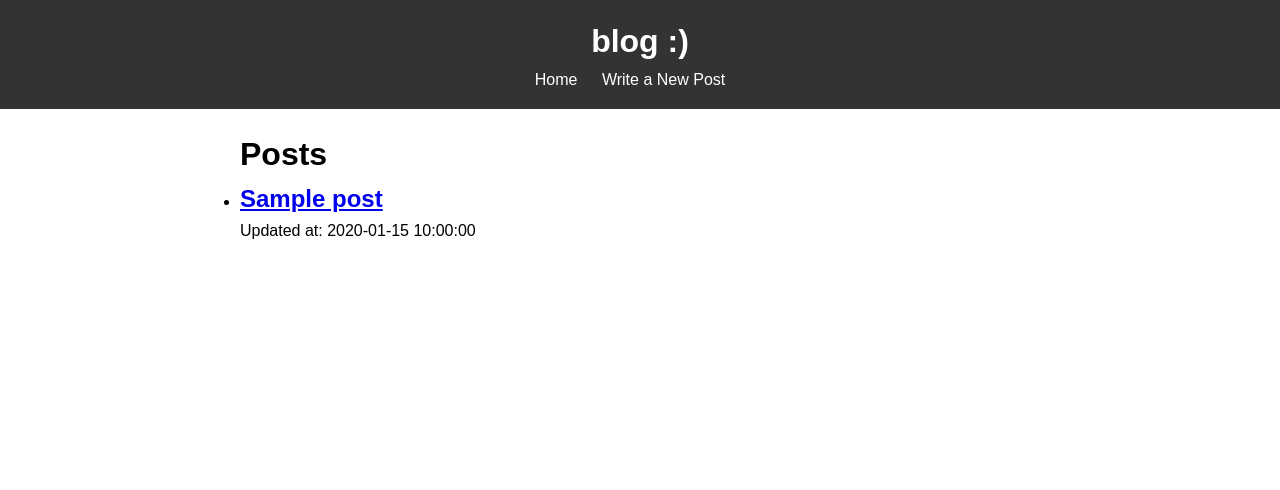
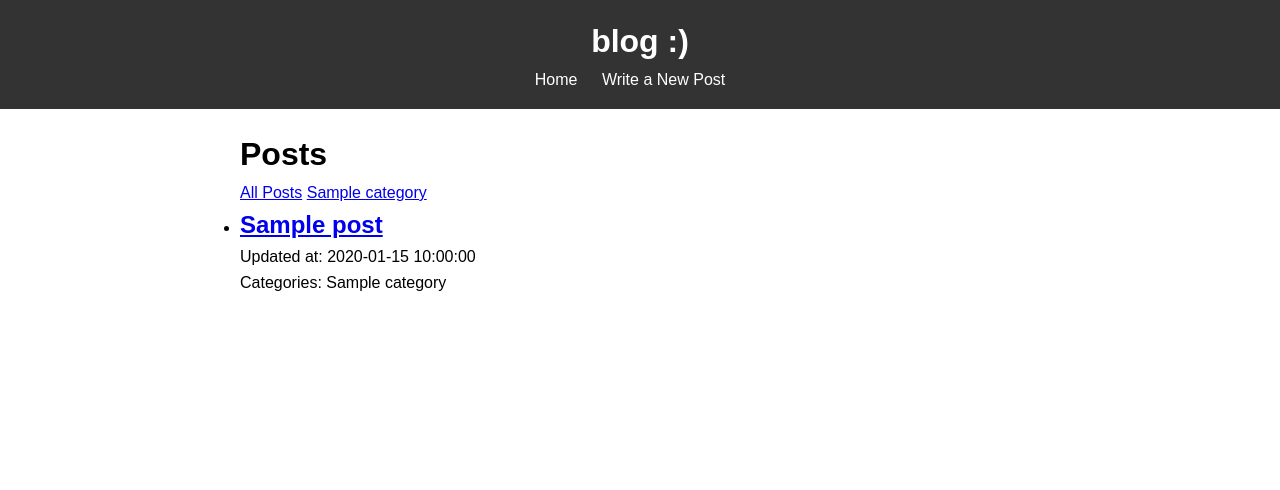
Before and after one commit to sqrtM/3wa_blog, a Symfony app: template templates/blog/index.html.twig in a window 1280 px wide. Shown: the top 490 px of the page. Run offline with Twig, Linux system fonts and the light colour scheme; the template is opened without the code that fills it: most values are stand-ins (such as "Sample title", 1, 10 or a date in 2020); some libraries are stand-ins or nearby versions.

Commit message:
working before lunch

```diff
--- a/src/Controller/BlogController.php
+++ b/src/Controller/BlogController.php
@@ -2,8 +2,10 @@
 
 namespace App\Controller;
 
+use App\Entity\Category;
 use App\Entity\Post;
 use App\Form\PostFormType;
+use App\Repository\CategoryRepository;
 use App\Repository\PostRepository;
 use Doctrine\ORM\EntityManagerInterface;
 use Symfony\Bundle\FrameworkBundle\Controller\AbstractController;
@@ -14,7 +16,8 @@ use Symfony\Component\Routing\Annotation\Route;
 class BlogController extends AbstractController
 {
     public function __construct(
-        private readonly PostRepository $repository
+        private readonly PostRepository $repository,
+        private readonly CategoryRepository $categories
     ) {
     }
 
@@ -24,6 +27,7 @@ class BlogController extends AbstractController
         $posts = $this->repository->findAllOrderedByDate();
         return $this->render('blog/index.html.twig', [
             'posts' => $posts,
+            'categories' => $this->categories->findAll()
         ]);
     }
 
--- a/templates/blog/index.html.twig
+++ b/templates/blog/index.html.twig
@@ -2,8 +2,31 @@
 
 {% block body %}
     <h1>Posts</h1>
+
+    {# All Posts Link #}
+    <a href="/blog">All Posts</a>
+
+    {# Category Filter Links #}
+    {% for category in categories %}
+        <a href="/blog?category={{ category.name }}">{{ category.name }}</a>
+    {% endfor %}
+
     <ul>
         {% for post in posts %}
+            {% set categoryName = app.request.query.get('category') %}
+            {% set categoryFound = false %}
+
+            {% if categoryName is null %}
+                {% set categoryFound = true %}
+            {% else %}
+                {% for category in post.categories %}
+                    {% if category.name == categoryName %}
+                        {% set categoryFound = true %}
+                    {% endif %}
+                {% endfor %}
+            {% endif %}
+
+            {% if categoryFound %}
                 <li>
                     <h2><a href="/blog/post/{{ post.id }}">{{ post.title }}</a></h2>
                     <p>
@@ -13,7 +36,13 @@
                             Created at: {{ post.createdAt|date('Y-m-d H:i:s') }}
                         {% endif %}
                     </p>
+                    <p>Categories:
+                        {% for category in post.categories %}
+                            <span>{{ category.name }}</span>{% if not loop.last %}, {% endif %}
+                        {% endfor %}
+                    </p>
                 </li>
+            {% endif %}
         {% endfor %}
     </ul>
 {% endblock %}
--- a/templates/blog/post.html.twig
+++ b/templates/blog/post.html.twig
@@ -13,6 +13,11 @@
     {% endif %}
 
     <p>Created at: {{ post.createdAt|date('Y-m-d H:i:s') }}</p>
+    <p>Categories:
+        {% for category in post.categories %}
+            <span>{{ category.name }}</span>{% if not loop.last %}, {% endif %}
+        {% endfor %}
+    </p>
 
     <a href="/blog/post/{{ post.id }}/edit">
         <button>Edit</button>
```
Also changed, not shown: migrations/Version20231120113512.php (added, +37 -0 lines), src/Form/PostFormType.php (+8 -1 lines), public/images/blog/655b46ca28d2e012393942.png (added). Lines whose indentation alone changed are shown as unchanged.
